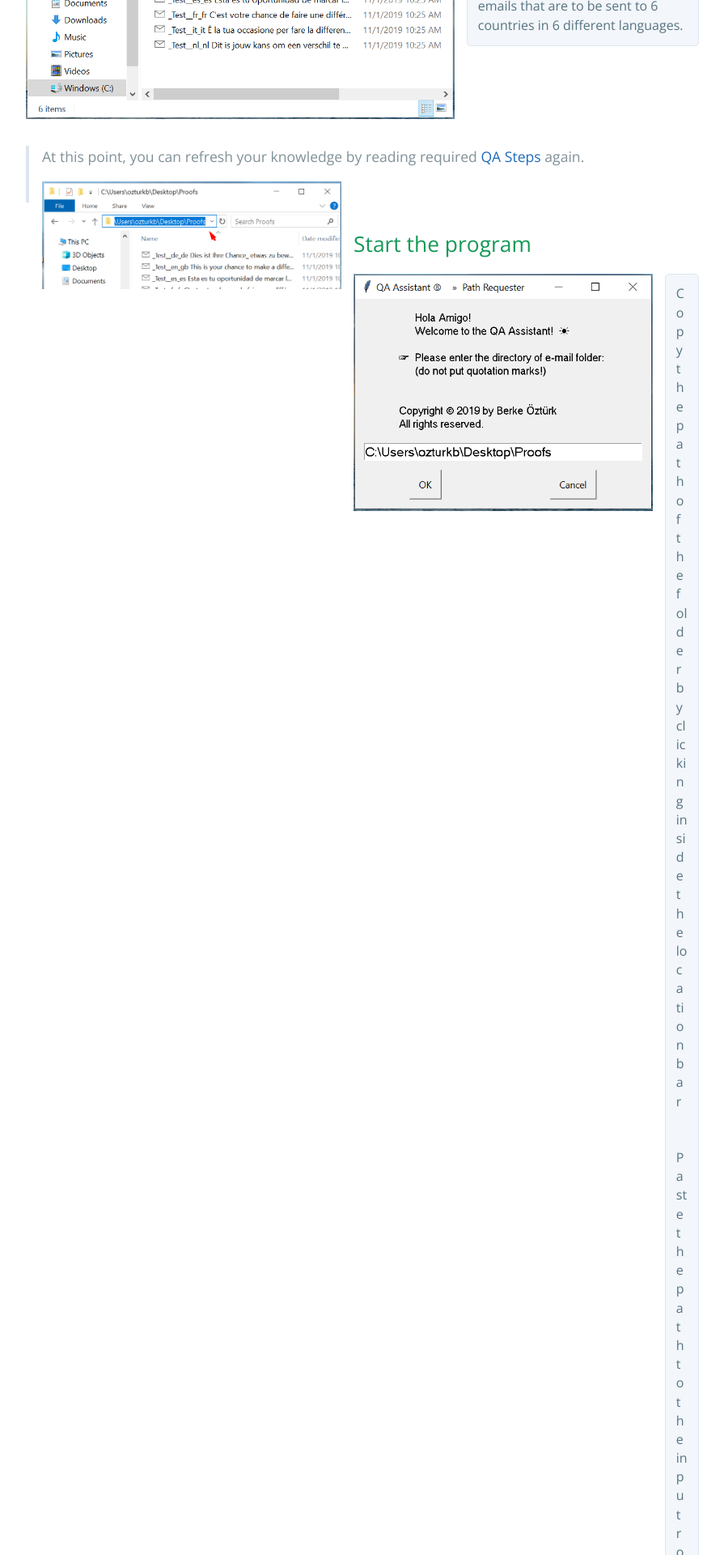
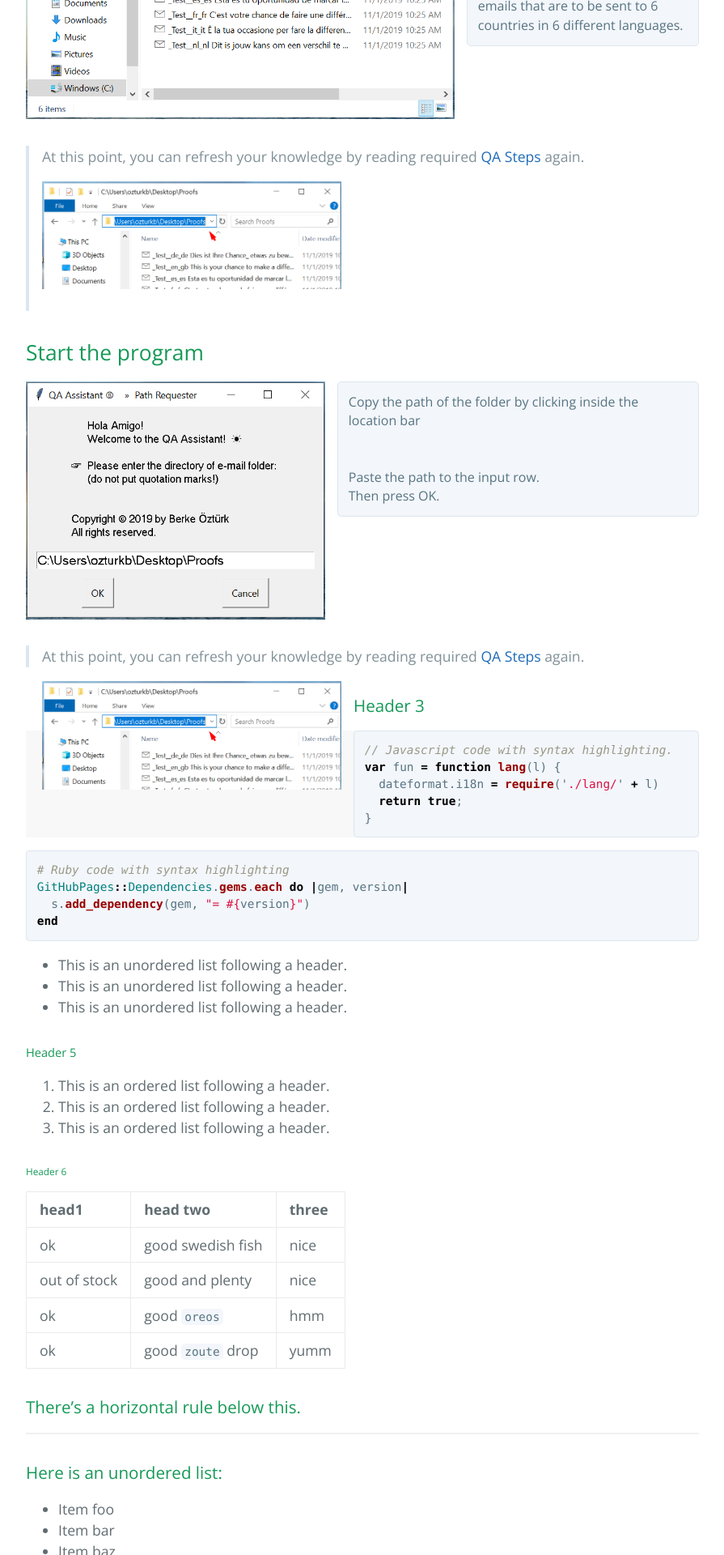
Before and after one commit to berkeozturk/QA-Assistant, a Jekyll site: the page built from index.md, in a window 1280 px wide. Shown: the part 2082-4002 px from the top of the page at 81% size, without its empty margins (192-1087 px from the left). Built offline with Jekyll 4.4.1, drawn with Linux system fonts in a browser that asks for light colours.

Commit message:
Update index.md

```diff
--- a/index.md
+++ b/index.md
@@ -52,7 +52,7 @@ _**The user interface shows the options you can choose with the tool in the imag
 </div>
 > At this point, you can refresh your knowledge by reading required <a href="#qa_steps">QA Steps</a> again.
 >
-> <img src="/QA-Assistant/assets/images/copied_path.png" alt="copied_path.png" style="max-width: 370px; float: left; margin: 0 15px 15px 0;">
+> <img src="/QA-Assistant/assets/images/copied_path.png" alt="copied_path.png" style="max-width: 370px; display: block">
 <br id="">
 
 ## Start the program
```
